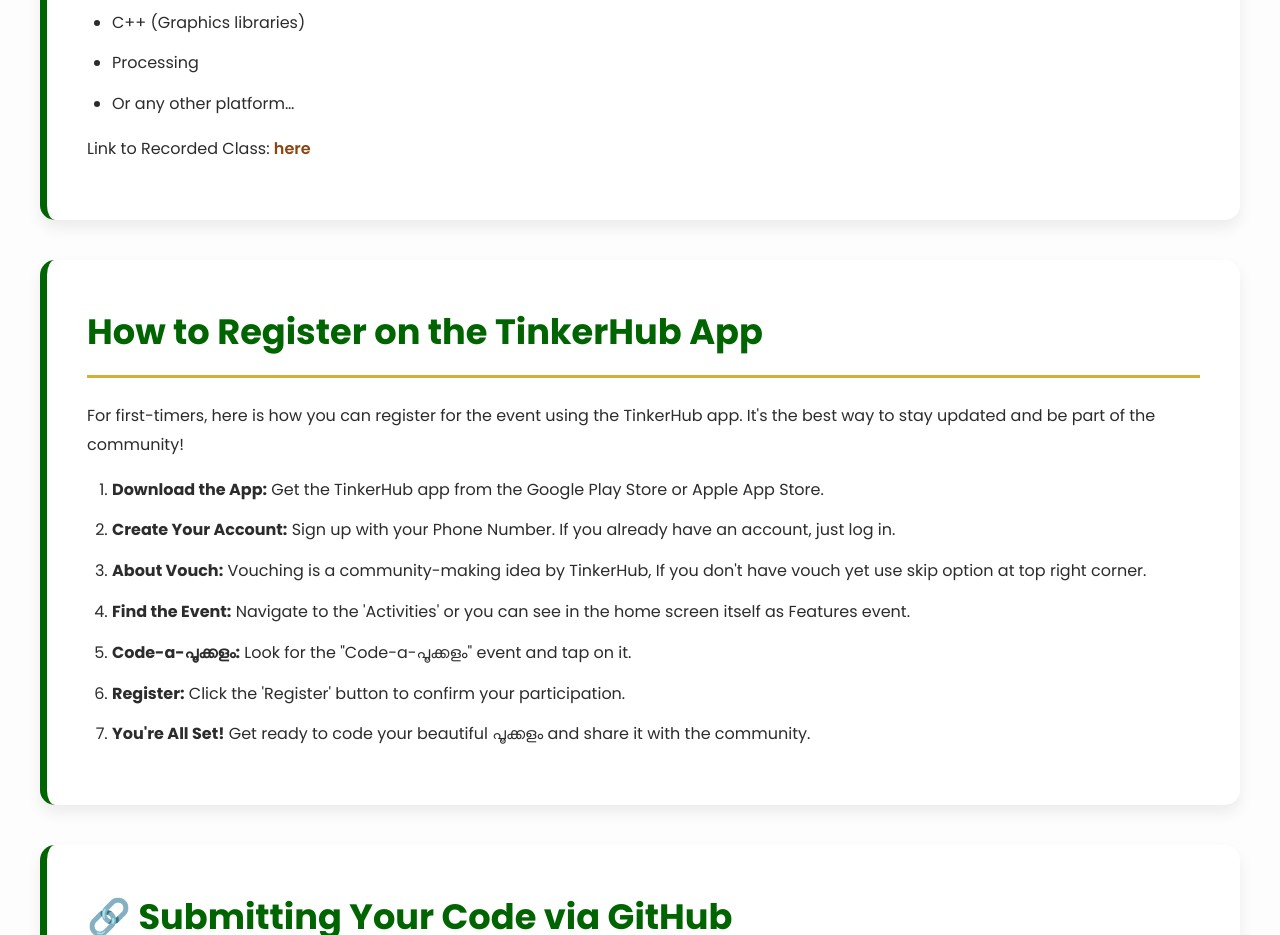
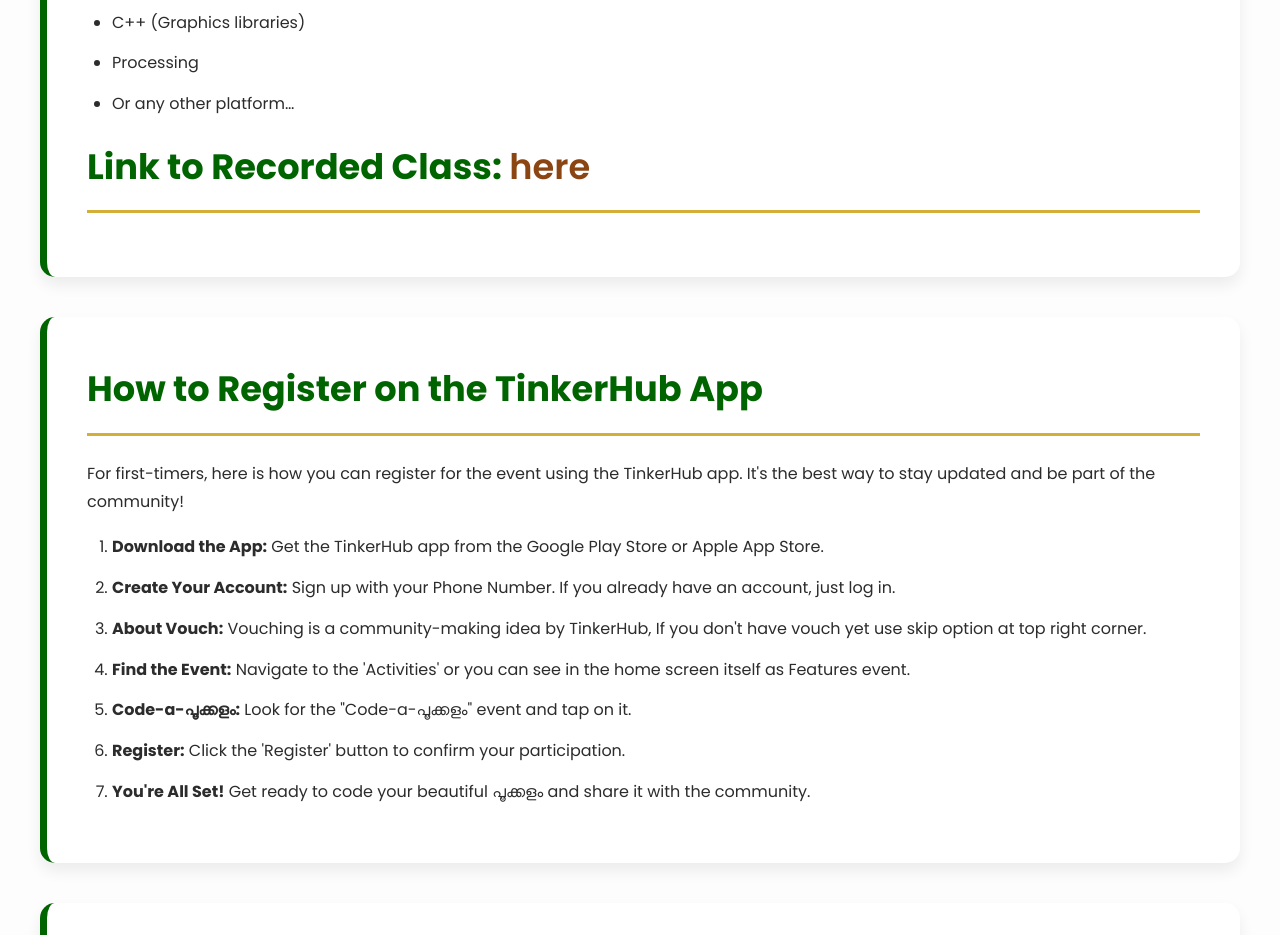
Before and after one commit to godlykmathews/CodeAPookkalam, a plain HTML site: page index.html in a window 1280 px wide. Shown: the part 4203-5138 px from the top of the page. Drawn offline with Linux system fonts and the light colour scheme.

Commit message:
Change paragraph to heading for recorded class link

```diff
--- a/index.html
+++ b/index.html
@@ -363,7 +363,7 @@
             <li>Processing</li>
             <li>Or any other platform…</li>
           </ul>
-          <p>Link to Recorded Class: <a href="https://drive.google.com/file/d/1Tmlzg5ihQwPaA9wuOuFrfuML5aBCKR9n/view?usp=drive_link">here</a></p>
+          <h2>Link to Recorded Class: <a href="https://drive.google.com/file/d/1Tmlzg5ihQwPaA9wuOuFrfuML5aBCKR9n/view?usp=drive_link">here</a></h2>
         </section>
 
         <section id="register">
```
